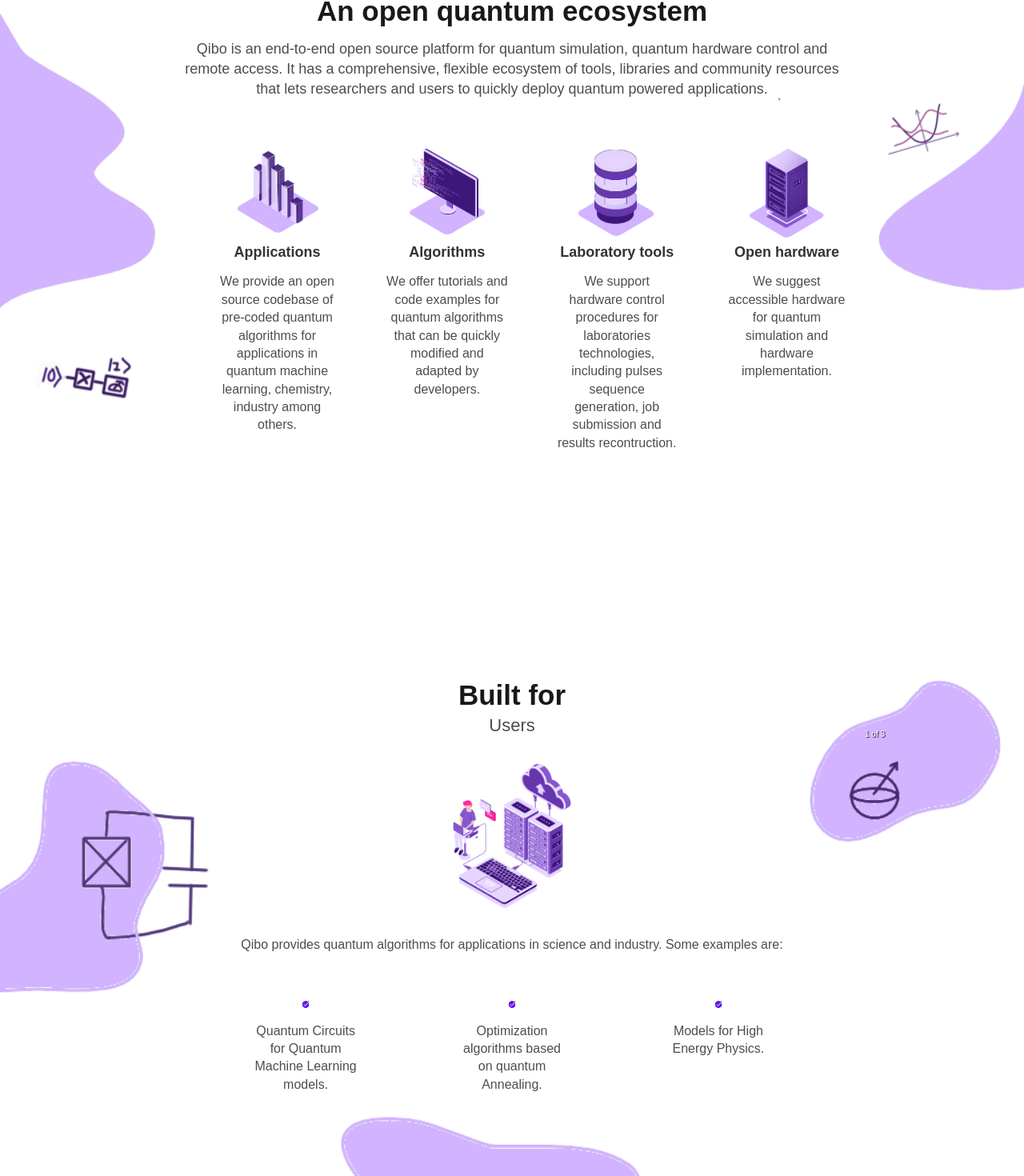
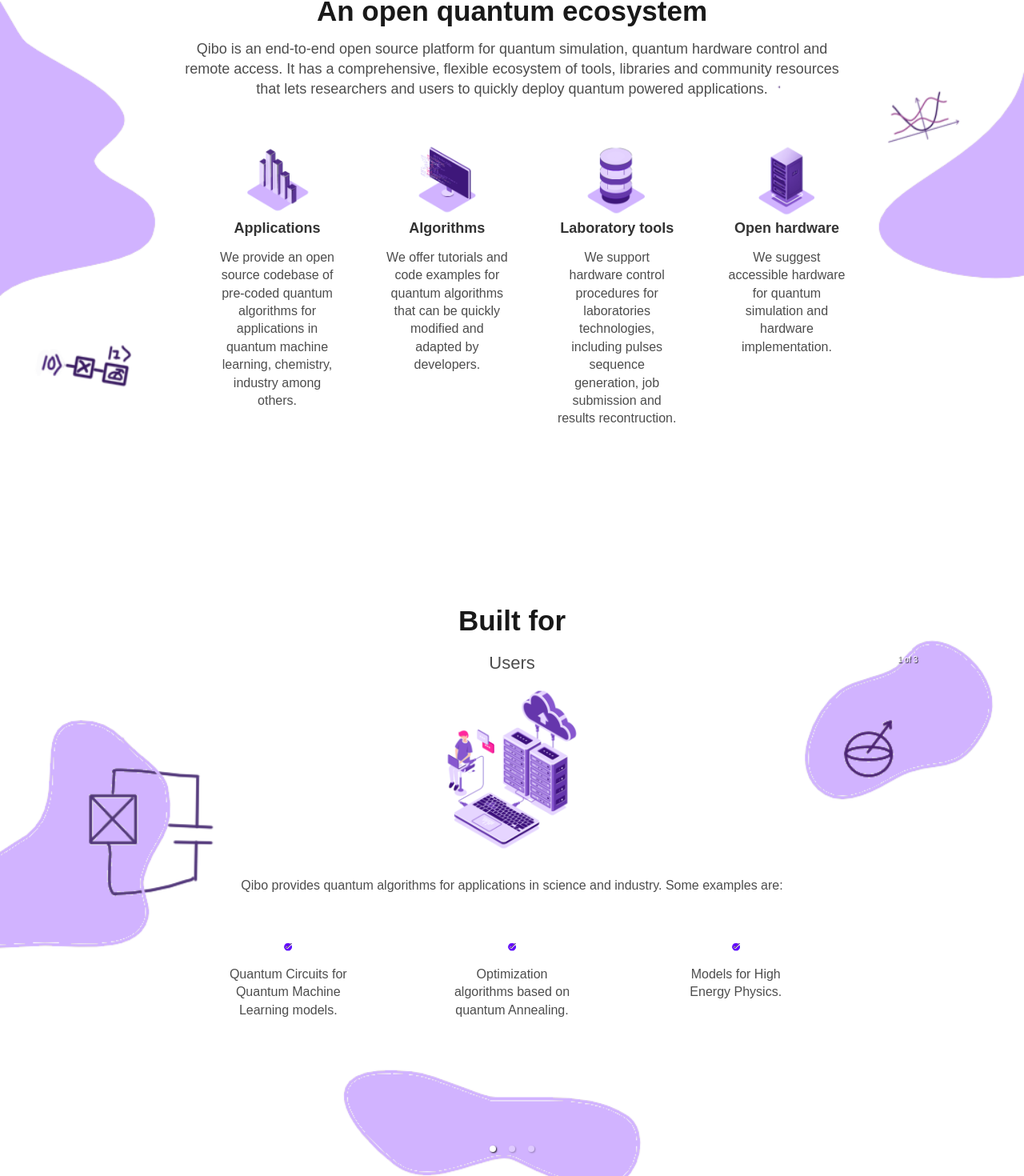
Before and after one commit to qibogang/qibogang.github.io, a Next.js app: page / in a window 1280 px wide. Shown: the part 794-2264 px from the top of the page at 80% size. Built offline with nearby package versions, Linux system fonts and the light colour scheme.

Commit message:
graphical fixes for small screens

```diff
--- a/components/Carousel.js
+++ b/components/Carousel.js
@@ -8,13 +8,13 @@ export default class NextJsCarousel extends Component {
         return (
 
             <div className='in-container'>
-              <div className='h1-custom'>Built for</div>
+              <div className='h1-carousel'>Built for</div>
 
               <Carousel showThumbs={false}>
 
                   <div className='in-container'>
+                    <div className='home-card'>
                       <div className='h2-custom'> Users </div>
-                    <div className='home-card'>
                       <div className='small-container'>
                         <img src='/images/home/USE.png' alt='/'/>
                       </div>
@@ -54,8 +54,8 @@ export default class NextJsCarousel extends Component {
 
 
                   <div className='in-container'>
+                    <div className='home-card'>
                       <div className='h2-custom'> Developers </div>
-                    <div className='home-card'>
                       <div className='small-container'>
                         <img src='/images/home/DEV.png' alt='/'/>
                       </div>
@@ -102,8 +102,8 @@ export default class NextJsCarousel extends Component {
                   </div>
 
                 <div className='in-container'>
+                    <div className='home-card'>
                       <div className='h2-custom'> Laboratories </div>
-                    <div className='home-card'>
                       <div className='small-container'>
                         <img src='/images/home/LAB.png' alt='/'/>
                       </div>
--- a/pages/index.js
+++ b/pages/index.js
@@ -21,6 +21,10 @@ const Hero = styled.div`
   background-position: center center;
   background-repeat: no-repeat;
   background-attachment: relative;
+
+  @media (max-width: 768px) {
+    padding-bottom: 100px;
+  }
 `
 
 const Hero2 = styled.div`
@@ -42,13 +46,11 @@ const Hero3 = styled.div`
   background-repeat: no-repeat;
   background-attachment: relative;
 
-   @media (max-width: 768px) {
+  @media (max-width: 768px) {
     display: flex;
-    padding-top: 120%;
-    padding-bottom: 200px;
+    padding-top: 140%;
     padding-right: 100px;
     padding-left: 100px;
-
   }
 `
 
@@ -56,7 +58,7 @@ const HeroFinal = styled.div`
   height: 58vh;
   padding-left: 10%;
   padding-right: 10%;
-  padding-top: 20%;
+  padding-top: 10%;
   background-image: url("/images/home/bg-final.png");
   background-size: cover;
   background-position: center center;
@@ -69,13 +71,13 @@ const HeroFinal = styled.div`
 `
 
 const CarouselHero = styled.div`
-  height: 98vh;
+  height: 100vh;
   display: flex;
   justify-content: center;
   align-items: center;
-  padding-top: 10%;
-  padding-left: 4%;
-  padding-right: 4%;
+  padding-top: 5%;
+  padding-left: 0%;
+  padding-right: 0%;
   padding-bottom: 5%;
   background-image: url("/images/home/bg-carousel.png");
   background-size: cover;
@@ -144,7 +146,7 @@ export default function Home() {
       <div className='in-container'>
         <div className='four-posts'>
             <div className='home-card'>
-              <div className='in-container'>
+              <div className='img-container'>
                 <img src='/images/home/finances_p.png' alt='/'/>
               </div>
               <div className='h3-custom'> Applications </div>
@@ -154,7 +156,7 @@ export default function Home() {
               </div>
             </div>
             <div className='home-card'>
-              <div className='in-container'>
+              <div className='img-container'>
                 <img src='/images/home/code_p.png' alt='/'/>
               </div>
               <div className='h3-custom'> Algorithms </div>
@@ -164,7 +166,7 @@ export default function Home() {
               </div>
             </div>
             <div className='home-card'>
-              <div className='in-container'>
+              <div className='img-container'>
                 <img src='/images/home/lab_p.png' alt='/'/>
               </div>
               <div className='h3-custom'> Laboratory tools </div>
@@ -174,7 +176,7 @@ export default function Home() {
               </div>
             </div>
             <div className='home-card'>
-              <div className='in-container'>
+              <div className='img-container'>
                 <img src='/images/home/hw_p.png' alt='/'/>
               </div>
               <div className='h3-custom'> Open hardware </div>
--- a/styles/globals.css
+++ b/styles/globals.css
@@ -111,6 +111,16 @@ pfooter {
   font-family: 'Arial', sans-serif;
 }
 
+.h1-carousel {
+  color:#000000;
+  font-weight: bold;
+  opacity: 0.9;
+  font-size: 35px;
+  padding-top: 10%;
+  text-align: center;
+  font-family: 'Arial', sans-serif;
+}
+
 a {
   text-decoration: none;
   color: rgb(251, 250, 250);
@@ -164,6 +174,18 @@ header a {
   padding-top: 0%;
   padding-right: 10%;
   padding-left: 10%;
+  font-family: 'Arial', sans-serif;
+}
+
+.img-container {
+  margin: 0;
+  overflow: auto;
+  display: flexbox;
+  text-align: center;
+  justify-content: center;
+  padding-top: 0%;
+  padding-right: 20%;
+  padding-left: 20%;
   font-family: 'Arial', sans-serif;
 }
 
@@ -454,6 +476,10 @@ ol {
     font-family: 'Arial', sans-serif;
   }
 
+  .h1-carousel {
+    display: none;
+  }
+
   .small-container {
     margin: 0;
     overflow: auto;
@@ -488,20 +514,19 @@ ol {
 
   .two-posts {
     align-items: center;
-    margin-top: auto;
+    margin-top: 100px;
     margin-bottom: 50px;
     grid-template-columns: 1fr;
     width: 85%;
     padding: 5%;
-    flex-direction: column;
+    flex-direction: column-reverse;
   }
 
   .three-posts {
     align-items: center;
     margin-top: auto;
-    margin-bottom: 50px;
     grid-template-columns: 1fr;
-    width: 85%;
+    width: 100%;
     padding: 5%;
     flex-direction: column;
   }
@@ -509,9 +534,8 @@ ol {
   .four-posts {
     align-items: center;
     margin-top: auto;
-    margin-bottom: 50px;
     grid-template-columns: 1fr;
-    width: 85%;
+    width: 100%;
     padding: 5%;
     flex-direction: column;
   }
@@ -521,10 +545,10 @@ ol {
     position: relative;
     margin-top: auto;
     margin-bottom: 50px;
-    grid-template-columns: 1fr;
+    grid-template-columns: repeat(2, 1fr);
     width: 85%;
     padding: 5%;
-    flex-direction:column;
+    flex-direction: column;
   }
 
   .nav{
@@ -729,6 +753,7 @@ nav{
   color: white;
   padding: 24px;
   font-size: 16px;
+  min-width: 80px;
   border: none;
   cursor: pointer;
 }
@@ -743,7 +768,7 @@ nav{
   display: none;
   position: absolute;
   background-color: #f9f9f9;
-  min-width: 100px;
+  min-width: 80px;
   box-shadow: 0px 8px 16px 0px rgba(0,0,0,0.2);
   z-index: 1;
 }
@@ -768,3 +793,11 @@ nav{
 .bigdropdown:hover .bigdropbtn {
   background-color: #cb5dd1;
 }
+
+
+@media (max-width: 780px) {
+    .carousel {
+      width:auto;
+      height:auto;
+    }
+}
```
